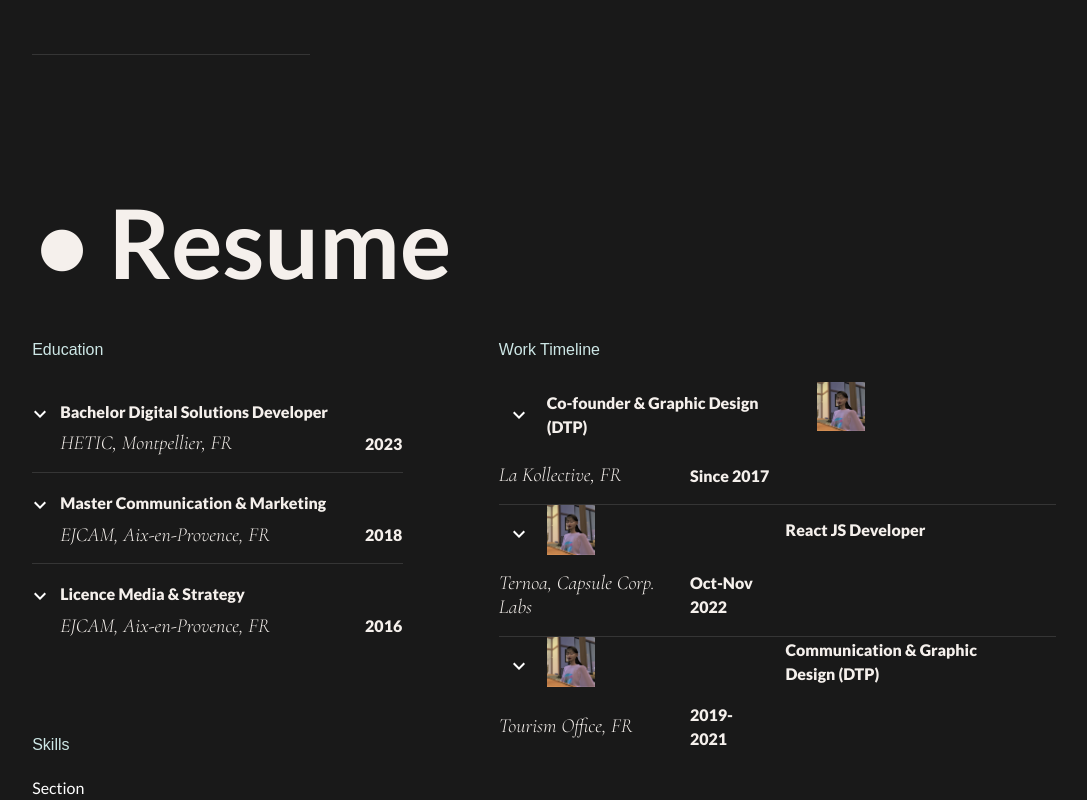
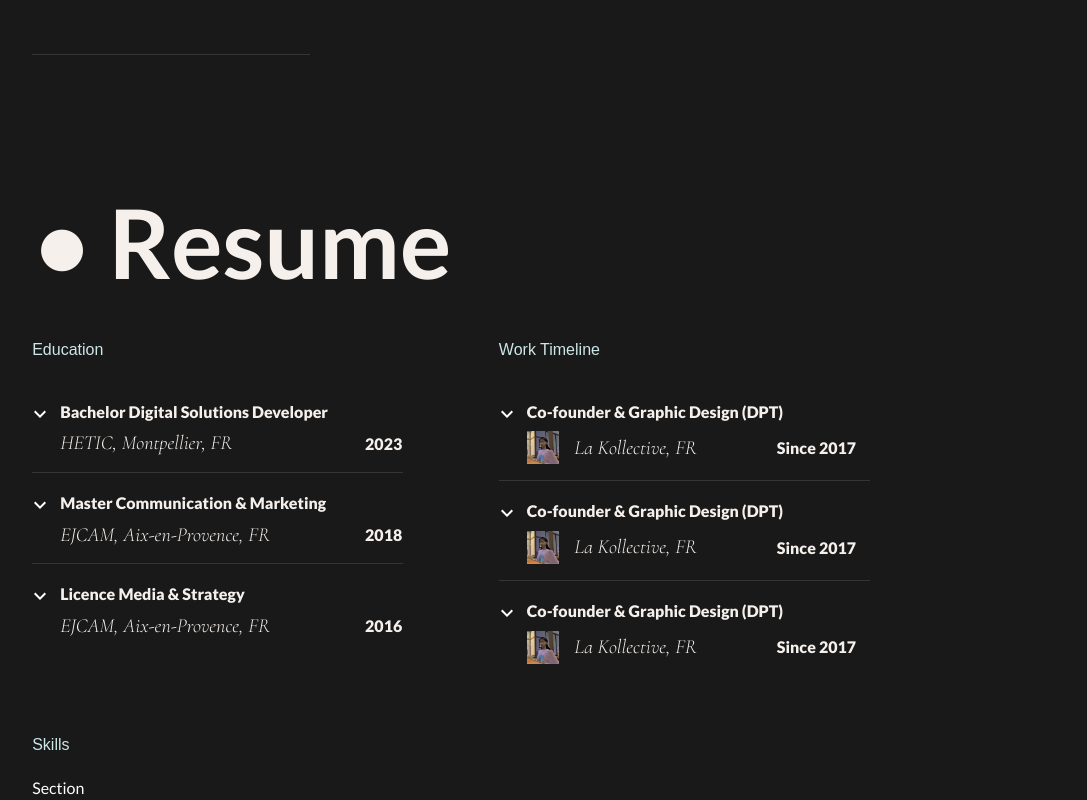
Before and after one commit to JulieChabanis/MinimalPortfolio, a React (Create React App) app: page / in a window 1280 px wide. Shown: the part 1634-2434 px from the top of the page, without its empty margins (147-1234 px from the left). Built offline with nearby package versions, Linux system fonts and the light colour scheme; a web font is replaced by a local one.

Commit message:
Work Timeline Breackpoints OK

```diff
--- a/src/components/Home/Resume/EducationSection/EducationSection.jsx
+++ b/src/components/Home/Resume/EducationSection/EducationSection.jsx
@@ -1,7 +1,7 @@
 import React, { useState } from 'react';
 import { Box, Divider, Typography, Grid, IconButton, Collapse } from '@mui/material';
 import { ExpandMore, ExpandLess } from '@mui/icons-material';
-import styles from './EducationSection.module.css'
+// import styles from './EducationSection.module.css'
 
 const EducationSection = () => {
   const [expanded, setExpanded] = useState(null);
--- a/src/components/Home/Resume/Resume.jsx
+++ b/src/components/Home/Resume/Resume.jsx
@@ -37,7 +37,7 @@ const Resume = React.forwardRef(() => {
                 <SkillsSection />
               </Box>
           </Grid>
-          <Grid item xs={12} sm={12} md={12} lg={7}>
+          <Grid item xs={12} sm={12} md={12} lg={5}>
             <Box sx={{ fontSize: theme.typography.h2, marginBottom: "1.4rem"}}>
                 Work Timeline
             </Box>
--- a/src/components/Home/Resume/WorkTimelineSection/WorkTimelineSection.jsx
+++ b/src/components/Home/Resume/WorkTimelineSection/WorkTimelineSection.jsx
@@ -21,66 +21,66 @@ const WorkTimelineSection = () => {
         {/* WorkTimeline 0 */}
           <Grid
             container
-            spacing={{ xs: 0, sm: 1, md: 2, lg: 2 }}
+            spacing={{ xs: 0, sm: 0, md: 1, lg: 0 }}
             alignItems="center"
 
           >
             <Grid
-              item xs={1} sm={1} md={1} lg={1}
-              marginLeft={{ xs: -1.5, sm: -1.5, md: 0, lg: 0}}
+              item xs={12} sm={12} md={5} lg={12}
+              marginLeft={{ xs: -1.5, sm: -1.5, md: -1.5, lg: -1.5}}
+              marginBottom={{ xs: -1, sm: -1, md: 0, lg: -0.3 }}
+              marginTop={1.5}
             >
               <IconButton onClick={() => handleToggle(0)}>
                 {expanded === 0 ? <ExpandLess /> : <ExpandMore />}
               </IconButton>
-            </Grid>
-            <Grid
-              item xs={10} sm={10} md={5} lg={5}
-              marginLeft={{ xs: 1.9, sm: 0, md: 0, lg: 0}}
-              marginTop={{ xs: 0, sm: 0, md: 0, lg: 0}}
-            >
               <Typography variant="h10">
-               {"Co-founder & Graphic Design (DTP)"}
+                {"Co-founder & Graphic Design (DPT)"}
               </Typography>
             </Grid>
             <Grid
-              item xs={1} sm={1} md={5} lg={5}
-              marginLeft={{ xs: 3.9, sm: 3.9}}
-              marginBottom={2}
+              item xs={1.7} sm={1.7} md={1} lg={1.2}
+              paddingBottom={{ xs: 2, sm: 2, md:0, lg: 2}}
+              paddingTop={0.5}
             >
-            <Box className={styles.logoWorkExperience}>
+              <Box
+                className={styles.logoWorkExperience}
+                marginLeft={{ xs: 3.5, sm: 3.5, md: 0, lg: 3.5}}
+              >
                 <img src={ProfilUser} alt="Julie Chabanis" />
               </Box>
             </Grid>
             <Grid
-              item xs={7} sm={8} md={4} lg={4}
-              paddingBottom={2}
-              marginTop={0}
+                item xs={7} sm={7} md={4} lg={7.8}
+                paddingBottom={{ xs: 2, sm: 2, md:0, lg: 2}}
               >
                 <Typography
-                marginLeft={{ xs: 2.5, sm: 2.5, md: 0, lg: 0}}
+                  marginLeft={{ xs: 3.5, sm: 2, md: 0, lg: 4.8}}
                   variant="h4"
                 >
                 {"La Kollective, FR"}
                 </Typography>
               </Grid>
               <Grid
-              item md={1} lg={2}
-              paddingBottom={2}
-              marginTop={0}
+                item lg={3}
+                paddingBottom={{ xs: 2, sm: 2, md:0, lg: 2}}
               >
                 <Typography
-                marginLeft={{ xs: 0, sm: 0, md: 0, lg: 0}}
+                  marginLeft={{ xs: 2, sm: 4, md: 6, lg: 0}}
                   variant="h10"
                 >
-                {"Since 2017"}
+                  Since 2017
                 </Typography>
               </Grid>
           </Grid>
 
         <Collapse in={expanded === 0} timeout="auto" unmountOnExit>
              <Box
-              className={styles.collapsedText}
-              marginTop={0.5}>
+              marginTop={{xs: 0.6, sm: 0.6, md: 0.6, lg: 1.5}}
+              paddingLeft={{ xs: 3.5, sm: 3.5, md: 3.5, lg: 3.5}}
+              paddingBottom={{ xs: 2.3, sm: 2.7, md: 3.5, lg: 2}}
+
+              >
                 <Typography variant="h6">
                   {"❋ Electronic Music Collective"}
                 </Typography>
@@ -105,74 +105,80 @@ const WorkTimelineSection = () => {
         {/* WorkTimeline 1 */}
         <Grid
             container
-            spacing={{ xs: 0, sm: 2, md: 2, lg: 2 }}
+            spacing={{ xs: 0, sm: 0, md: 1, lg: 0 }}
             alignItems="center"
-            marginTop={3}
 
           >
             <Grid
-              item xs={1.6} sm={1} md={1} lg={1}
-              marginLeft={{ xs: -1.5, sm: 0, md: 0, lg: 0}}
-              marginBottom={{ xs: -1 }}
+              item xs={12} sm={12} md={5} lg={12}
+              marginLeft={{ xs: -1.5, sm: -1.5, md: -1.5, lg: -1.5}}
+              marginBottom={{ xs: -1, sm: -1, md: 0, lg: -0.3 }}
+              marginTop={1.5}
             >
               <IconButton onClick={() => handleToggle(1)}>
                 {expanded === 1 ? <ExpandLess /> : <ExpandMore />}
               </IconButton>
+              <Typography variant="h10">
+                {"Co-founder & Graphic Design (DPT)"}
+              </Typography>
             </Grid>
-           <Grid item xs={2.4} sm={5} md={5} lg={5}>
-            <Box className={styles.logoWorkExperience}>
+            <Grid
+              item xs={1.7} sm={1.7} md={1} lg={1.2}
+              paddingBottom={{ xs: 2, sm: 2, md:0, lg: 2}}
+              paddingTop={0.5}
+            >
+              <Box
+                className={styles.logoWorkExperience}
+                marginLeft={{ xs: 3.5, sm: 3.5, md: 0, lg: 3.5}}
+              >
                 <img src={ProfilUser} alt="Julie Chabanis" />
               </Box>
             </Grid>
             <Grid
-              item xs={8} sm={5} md={5} lg={5}
-              marginLeft={{ xs: -1.5, sm: 0, md: 0, lg: 0}}
-            >
-              <Typography variant="h10"> React JS Developer </Typography>
-            </Grid>
-            <Grid
-              item xs={8} sm={5} md={4} lg={4}
-              paddingBottom={2}
+                item xs={7} sm={7} md={4} lg={7.8}
+                paddingBottom={{ xs: 2, sm: 2, md:0, lg: 2}}
               >
                 <Typography
-                marginLeft={{ xs: 10, sm: 0, md: 0, lg: 0}}
+                  marginLeft={{ xs: 3.5, sm: 2, md: 0, lg: 4.8}}
                   variant="h4"
                 >
-                  Ternoa, Capsule Corp. Labs
+                {"La Kollective, FR"}
                 </Typography>
               </Grid>
               <Grid
-              item xs={4} sm={1} md={1} lg={2}
-              paddingBottom={2}
+                item lg={3}
+                paddingBottom={{ xs: 2, sm: 2, md:0, lg: 2}}
               >
                 <Typography
-                marginLeft={{ xs: 1.7, sm: 0, md: 0, lg: 0}}
+                  marginLeft={{ xs: 2, sm: 4, md: 6, lg: 0}}
                   variant="h10"
                 >
-                {"Oct-Nov 2022"}
+                  Since 2017
                 </Typography>
               </Grid>
           </Grid>
 
         <Collapse in={expanded === 1} timeout="auto" unmountOnExit>
-             <Box className={styles.collapsedText} marginTop={2}>
+             <Box
+              marginTop={{xs: 0.6, sm: 0.6, md: 0.6, lg: 1.5}}
+              paddingLeft={{ xs: 3.5, sm: 3.5, md: 3.5, lg: 3.5}}
+              paddingBottom={{ xs: 2.3, sm: 2.7, md: 3.5, lg: 2}}
+
+              >
                 <Typography variant="h6">
-                  {"Intership - 2 months • Full Remote + Flex Time."}
+                  {"❋ Electronic Music Collective"}
                 </Typography>
-                <Divider />
                 <Typography variant="h6">
-                  {"Addition and testing of new front-end features."}
+                  {"❋ House music, disco and more"}
                 </Typography>
-                <Divider />
                 <Typography variant="h6">
-                  {"Implementation of a documentation solution (using Docusaurus)."}
+                  {"❋ Artists Booking."}
                 </Typography>
-                <Divider />
                 <Typography variant="h6">
-                  {"Asynchronous project management (AGILE JIRA Method)."}
+                  {"❋ Illustrations (DPT) for events"}
                 </Typography>
                 <Box marginTop={2}>
-                <InstagramIcon />
+                <InstagramIcon/>
                 <FacebookIcon className={styles.icones} />
                 </Box>
               </Box>
@@ -182,72 +188,80 @@ const WorkTimelineSection = () => {
         {/* WorkTimeline 2 */}
         <Grid
             container
-            spacing={{ xs: 0, sm: 2, md: 2, lg: 2 }}
+            spacing={{ xs: 0, sm: 0, md: 1, lg: 0 }}
             alignItems="center"
-            marginTop={3}
 
           >
             <Grid
-              item xs={1.6} sm={1} md={1} lg={1}
-              marginLeft={{ xs: -1.5, sm: 0, md: 0, lg: 0}}
-              marginBottom={{ xs: -1 }}
+              item xs={12} sm={12} md={5} lg={12}
+              marginLeft={{ xs: -1.5, sm: -1.5, md: -1.5, lg: -1.5}}
+              marginBottom={{ xs: -1, sm: -1, md: 0, lg: -0.3 }}
+              marginTop={1.5}
             >
               <IconButton onClick={() => handleToggle(2)}>
                 {expanded === 2 ? <ExpandLess /> : <ExpandMore />}
               </IconButton>
+              <Typography variant="h10">
+                {"Co-founder & Graphic Design (DPT)"}
+              </Typography>
             </Grid>
-           <Grid item xs={2.4} sm={5} md={5} lg={5}>
-            <Box className={styles.logoWorkExperience}>
+            <Grid
+              item xs={1.7} sm={1.7} md={1} lg={1.2}
+              paddingBottom={{ xs: 2, sm: 2, md:0, lg: 2}}
+              paddingTop={0.5}
+            >
+              <Box
+                className={styles.logoWorkExperience}
+                marginLeft={{ xs: 3.5, sm: 3.5, md: 0, lg: 3.5}}
+              >
                 <img src={ProfilUser} alt="Julie Chabanis" />
               </Box>
             </Grid>
             <Grid
-              item xs={8} sm={5} md={5} lg={5}
-              marginLeft={{ xs: -1.5, sm: 0, md: 0, lg: 0}}
+                item xs={7} sm={7} md={4} lg={7.8}
+                paddingBottom={{ xs: 2, sm: 2, md:0, lg: 2}}
               >
                 <Typography
-                variant="h10"
+                  marginLeft={{ xs: 3.5, sm: 2, md: 0, lg: 4.8}}
+                  variant="h4"
                 >
-                {" Communication & Graphic Design (DTP) "}
+                {"La Kollective, FR"}
                 </Typography>
               </Grid>
               <Grid
-              item xs={8} sm={5} md={4} lg={4}
-              paddingBottom={2}
+                item lg={3}
+                paddingBottom={{ xs: 2, sm: 2, md:0, lg: 2}}
               >
                 <Typography
-                marginLeft={{ xs: 10, sm: 0, md: 0, lg: 0}}
-                variant="h4"
-              >
-                  Tourism Office, FR
-              </Typography>
-            </Grid>
-            <Grid
-              item xs={4} sm={1} md={1} lg={2}
-              paddingBottom={2}
-            >
-              <Typography
-                marginLeft={{ xs: 3.4, sm: 0, md: 0, lg: 0}}
+                  marginLeft={{ xs: 2, sm: 4, md: 6, lg: 0}}
                   variant="h10"
                 >
-                {"2019-2021"}
+                  Since 2017
                 </Typography>
               </Grid>
           </Grid>
 
         <Collapse in={expanded === 2} timeout="auto" unmountOnExit>
-             <Box className={styles.collapsedText} marginTop={2}>
+             <Box
+              marginTop={{xs: 0.6, sm: 0.6, md: 0.6, lg: 1.5}}
+              paddingLeft={{ xs: 3.5, sm: 3.5, md: 3.5, lg: 3.5}}
+              paddingBottom={{ xs: 2.3, sm: 2.7, md: 3.5, lg: 2}}
+
+              >
                 <Typography variant="h6">
-                  {"Electronic Music Collective / Events since 2017"}
+                  {"❋ Electronic Music Collective"}
                 </Typography>
                 <Typography variant="h6">
-                  {"Electronic Music Collective / Events • Development Strategy"}
+                  {"❋ House music, disco and more"}
                 </Typography>
                 <Typography variant="h6">
-                  {"Electronic Music Collective / Events • Development Strategy"}
+                  {"❋ Artists Booking."}
+                </Typography>
+                <Typography variant="h6">
+                  {"❋ Illustrations (DPT) for events"}
                 </Typography>
                 <Box marginTop={2}>
-                <InstagramIcon />
+                <InstagramIcon/>
                 <FacebookIcon className={styles.icones} />
                 </Box>
               </Box>
--- a/src/components/Home/Resume/WorkTimelineSection/WorkTimelineSection.module.css
+++ b/src/components/Home/Resume/WorkTimelineSection/WorkTimelineSection.module.css
@@ -1,24 +1,9 @@
-.collapsedText {
-  padding-left: 10%;
-  padding-bottom:6%;
-}
 
 .logoWorkExperience > img {
   align-items: center;
   display: flex;
   height: auto;
-
-  @media (max-width: 600px) {
-      width: 2rem;
-  }
-
-  @media (min-width: 601px) and (max-width: 1411px) {
-      width: 3rem;
-  }
-
-  @media (min-width: 1412px) {
-      width: 3rem;
-  }
+  width: 2rem;
 }
 
 .icones {
```
Lines whose indentation alone changed are shown as unchanged.
